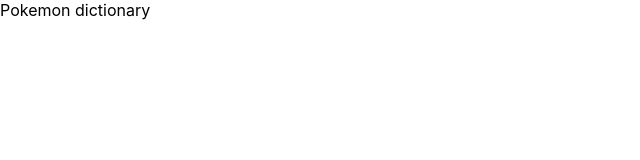
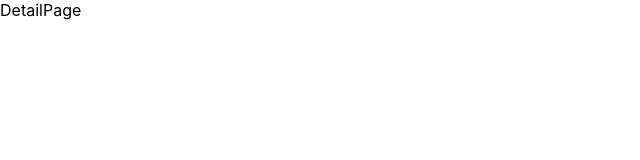
Before and after one commit to baomei1996/pokemon-dictionary, a React (Create React App) app: page /1 in a window 1280 px wide. Shown: the top 160 px of the page, without its empty margins (0-640 px from the left). Built offline with nearby package versions, Linux system fonts and the light colour scheme.

Commit message:
Feat: 페이지 생성하고, 라우터 적용함

```diff
--- a/src/App.tsx
+++ b/src/App.tsx
@@ -1,5 +1,17 @@
+import { Routes, Route, BrowserRouter } from "react-router-dom";
+
+import IndexPage from "./pages/IndexPage";
+import DetailPage from "./pages/DetailPage";
+
 function App() {
-    return <div>Pokemon dictionary</div>;
+    return (
+        <BrowserRouter>
+            <Routes>
+                <Route index element={<IndexPage />} />
+                <Route path="/:id" element={<DetailPage />} />
+            </Routes>
+        </BrowserRouter>
+    );
 }
 
 export default App;
--- /dev/null
+++ b/src/pages/DetailPage.tsx
@@ -0,0 +1,7 @@
+import React from "react";
+
+const DetailPage: React.FC = () => {
+    return <div>DetailPage</div>;
+};
+
+export default DetailPage;
--- /dev/null
+++ b/src/pages/IndexPage.tsx
@@ -0,0 +1,7 @@
+import React from "react";
+
+const IndexPage: React.FC = () => {
+    return <div>IndexPage</div>;
+};
+
+export default IndexPage;
```
